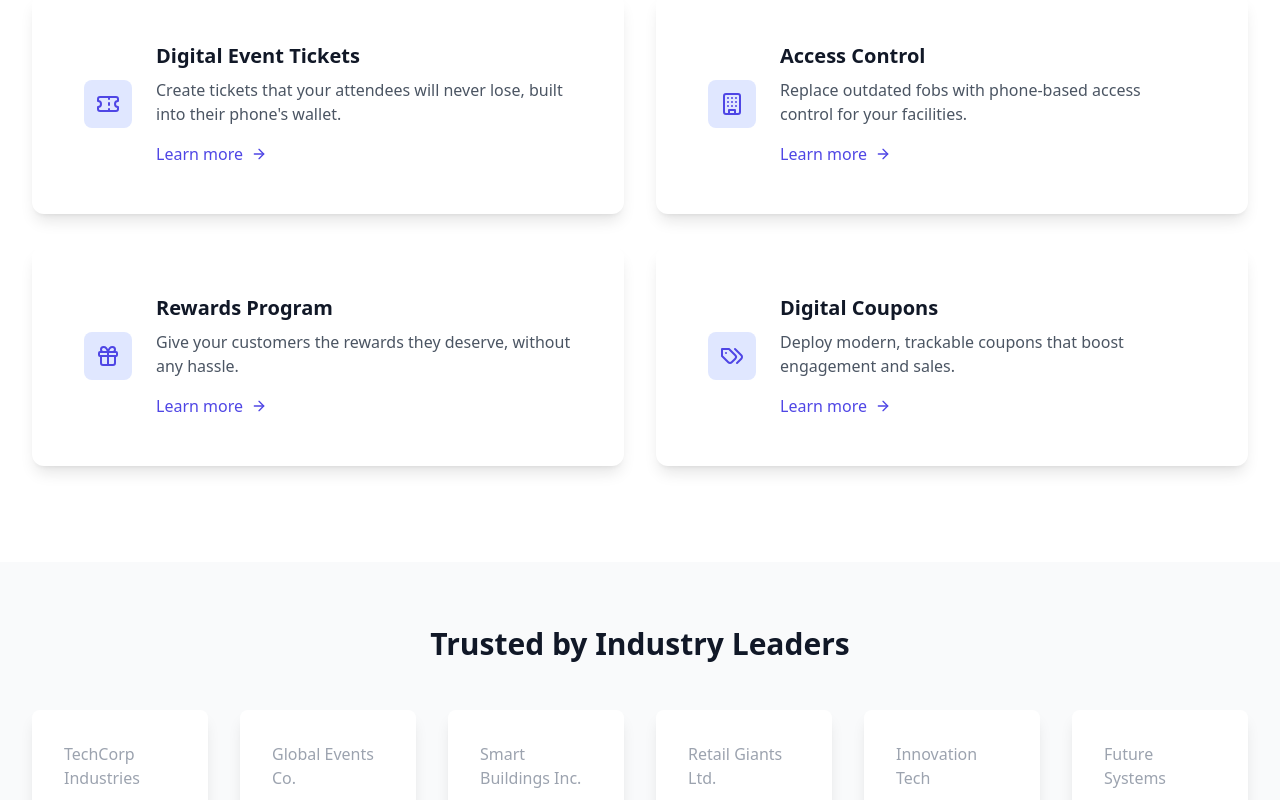
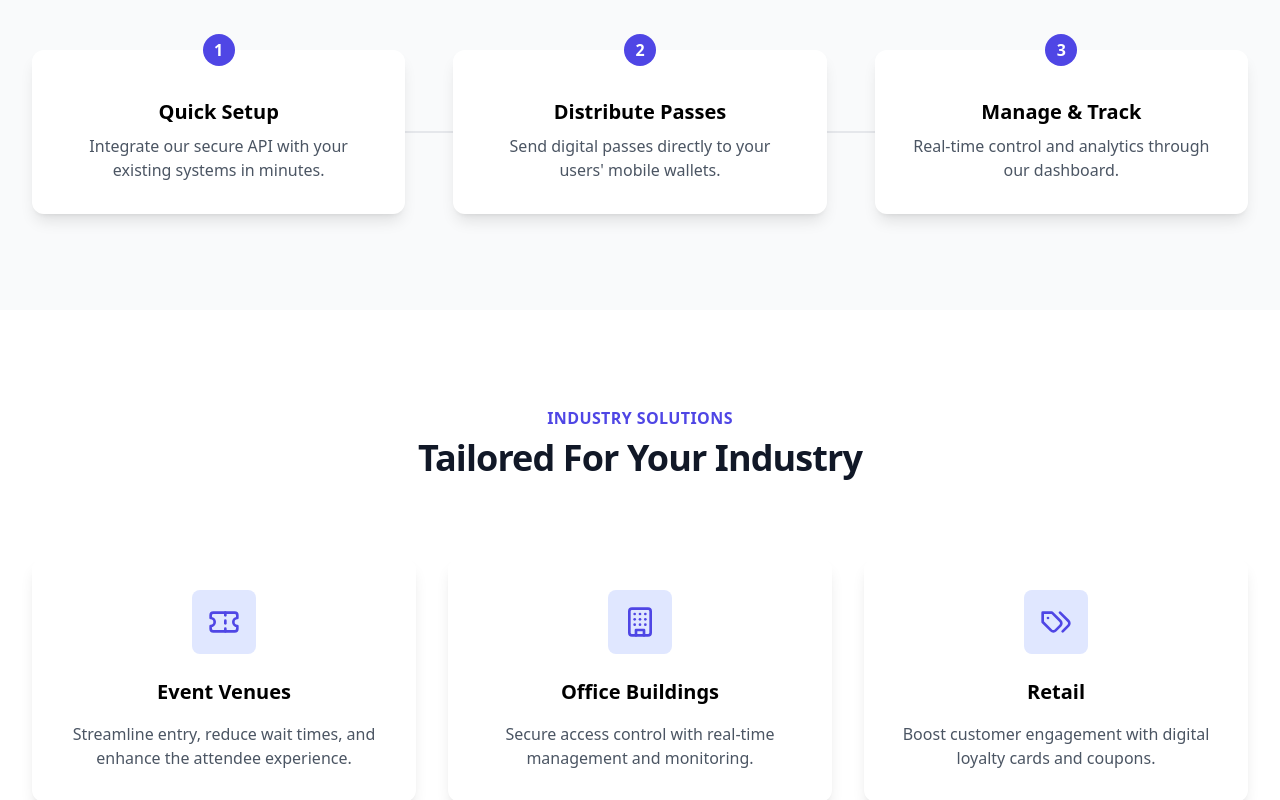
Before and after one commit to jonoairey/privly, a Next.js app: page / in a window 1280 px wide. Shown: the part 800-1600 px from the top of the page. Built offline with nearby package versions, Linux system fonts and the light colour scheme.

Commit message:
Update page.tsx

```diff
--- a/app/page.tsx
+++ b/app/page.tsx
@@ -231,6 +231,113 @@ export default function Home() {
         </div>
       </div>
 
+// Add these sections after your existing stats section and before the CTA
+
+{/* How It Works Section */}
+<div className="py-24 bg-gray-50">
+  <div className="max-w-7xl mx-auto px-4 sm:px-6 lg:px-8">
+    <div className="text-center">
+      <h2 className="text-base text-indigo-600 font-semibold tracking-wide uppercase">How It Works</h2>
+      <p className="mt-2 text-3xl leading-8 font-extrabold tracking-tight text-gray-900 sm:text-4xl">
+        Simple Implementation, Powerful Results
+      </p>
+    </div>
+
+    <div className="mt-20 relative">
+      {/* Connection lines */}
+      <div className="hidden lg:block absolute top-1/2 left-12 right-12 h-0.5 bg-gray-200 transform -translate-y-1/2" />
+
+      <div className="relative grid grid-cols-1 gap-12 lg:grid-cols-3">
+        {/* Step 1 */}
+        <div className="relative bg-white p-8 rounded-xl shadow-lg hover:shadow-xl transition-shadow">
+          <div className="absolute -top-4 left-1/2 transform -translate-x-1/2 bg-indigo-600 rounded-full w-8 h-8 flex items-center justify-center text-white font-bold">
+            1
+          </div>
+          <h3 className="mt-4 text-xl font-semibold text-center">Quick Setup</h3>
+          <p className="mt-2 text-gray-600 text-center">
+            Integrate our secure API with your existing systems in minutes.
+          </p>
+        </div>
+
+        {/* Step 2 */}
+        <div className="relative bg-white p-8 rounded-xl shadow-lg hover:shadow-xl transition-shadow">
+          <div className="absolute -top-4 left-1/2 transform -translate-x-1/2 bg-indigo-600 rounded-full w-8 h-8 flex items-center justify-center text-white font-bold">
+            2
+          </div>
+          <h3 className="mt-4 text-xl font-semibold text-center">Distribute Passes</h3>
+          <p className="mt-2 text-gray-600 text-center">
+            Send digital passes directly to your users' mobile wallets.
+          </p>
+        </div>
+
+        {/* Step 3 */}
+        <div className="relative bg-white p-8 rounded-xl shadow-lg hover:shadow-xl transition-shadow">
+          <div className="absolute -top-4 left-1/2 transform -translate-x-1/2 bg-indigo-600 rounded-full w-8 h-8 flex items-center justify-center text-white font-bold">
+            3
+          </div>
+          <h3 className="mt-4 text-xl font-semibold text-center">Manage & Track</h3>
+          <p className="mt-2 text-gray-600 text-center">
+            Real-time control and analytics through our dashboard.
+          </p>
+        </div>
+      </div>
+    </div>
+  </div>
+</div>
+
+{/* Industry Solutions Section */}
+<div className="py-24">
+  <div className="max-w-7xl mx-auto px-4 sm:px-6 lg:px-8">
+    <div className="text-center">
+      <h2 className="text-base text-indigo-600 font-semibold tracking-wide uppercase">Industry Solutions</h2>
+      <p className="mt-2 text-3xl leading-8 font-extrabold tracking-tight text-gray-900 sm:text-4xl">
+        Tailored For Your Industry
+      </p>
+    </div>
+
+    <div className="mt-20 grid grid-cols-1 gap-8 sm:grid-cols-2 lg:grid-cols-3">
+      {/* Event Venues */}
+      <div className="bg-white p-8 rounded-xl shadow-lg hover:shadow-xl transition-all duration-300 transform hover:-translate-y-1">
+        <div className="text-center">
+          <div className="inline-flex items-center justify-center w-16 h-16 bg-indigo-100 rounded-lg">
+            <Ticket className="w-8 h-8 text-indigo-600" />
+          </div>
+          <h3 className="mt-6 text-xl font-semibold">Event Venues</h3>
+          <p className="mt-4 text-gray-600">
+            Streamline entry, reduce wait times, and enhance the attendee experience.
+          </p>
+        </div>
+      </div>
+
+      {/* Office Buildings */}
+      <div className="bg-white p-8 rounded-xl shadow-lg hover:shadow-xl transition-all duration-300 transform hover:-translate-y-1">
+        <div className="text-center">
+          <div className="inline-flex items-center justify-center w-16 h-16 bg-indigo-100 rounded-lg">
+            <Building className="w-8 h-8 text-indigo-600" />
+          </div>
+          <h3 className="mt-6 text-xl font-semibold">Office Buildings</h3>
+          <p className="mt-4 text-gray-600">
+            Secure access control with real-time management and monitoring.
+          </p>
+        </div>
+      </div>
+
+      {/* Retail */}
+      <div className="bg-white p-8 rounded-xl shadow-lg hover:shadow-xl transition-all duration-300 transform hover:-translate-y-1">
+        <div className="text-center">
+          <div className="inline-flex items-center justify-center w-16 h-16 bg-indigo-100 rounded-lg">
+            <Tags className="w-8 h-8 text-indigo-600" />
+          </div>
+          <h3 className="mt-6 text-xl font-semibold">Retail</h3>
+          <p className="mt-4 text-gray-600">
+            Boost customer engagement with digital loyalty cards and coupons.
+          </p>
+        </div>
+      </div>
+    </div>
+  </div>
+</div>
+
       {/* Features Section */}
       <div id="features" className="py-24">
         <div className="max-w-7xl mx-auto px-4 sm:px-6 lg:px-8">
```
